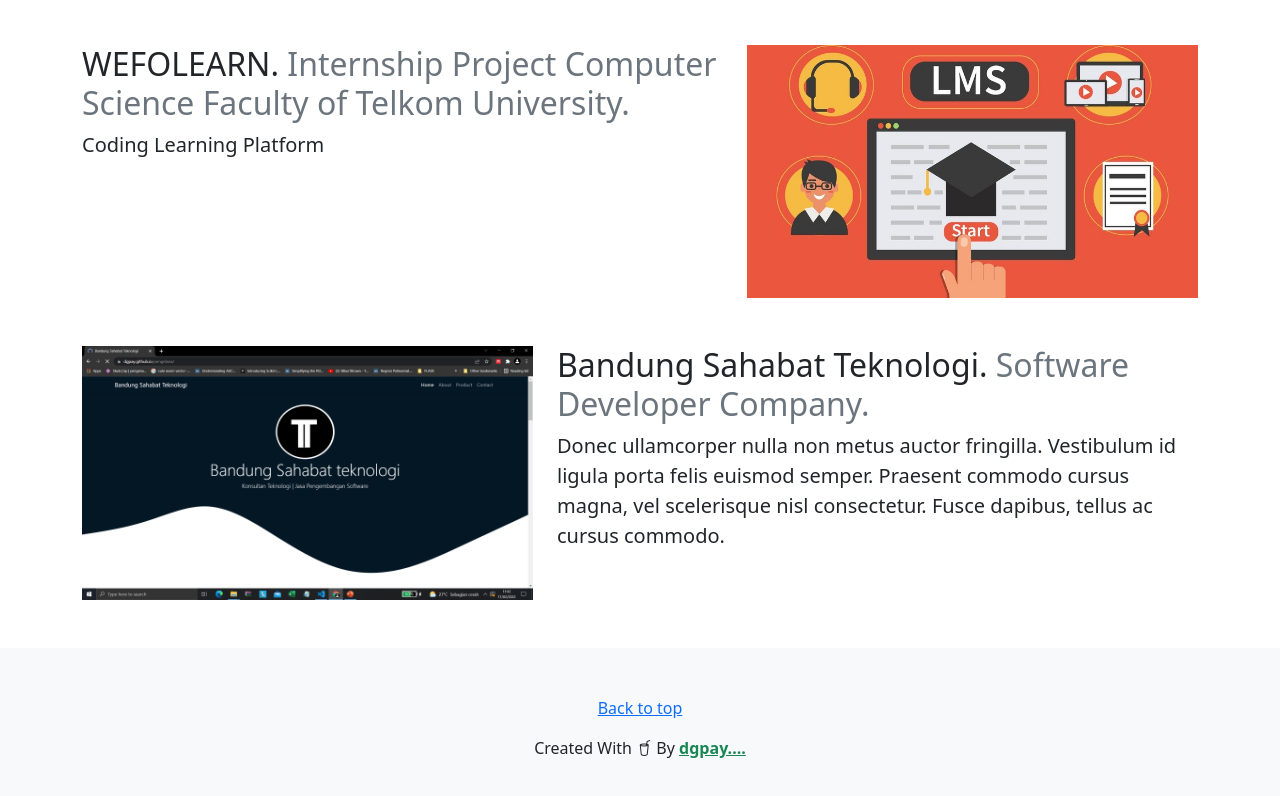
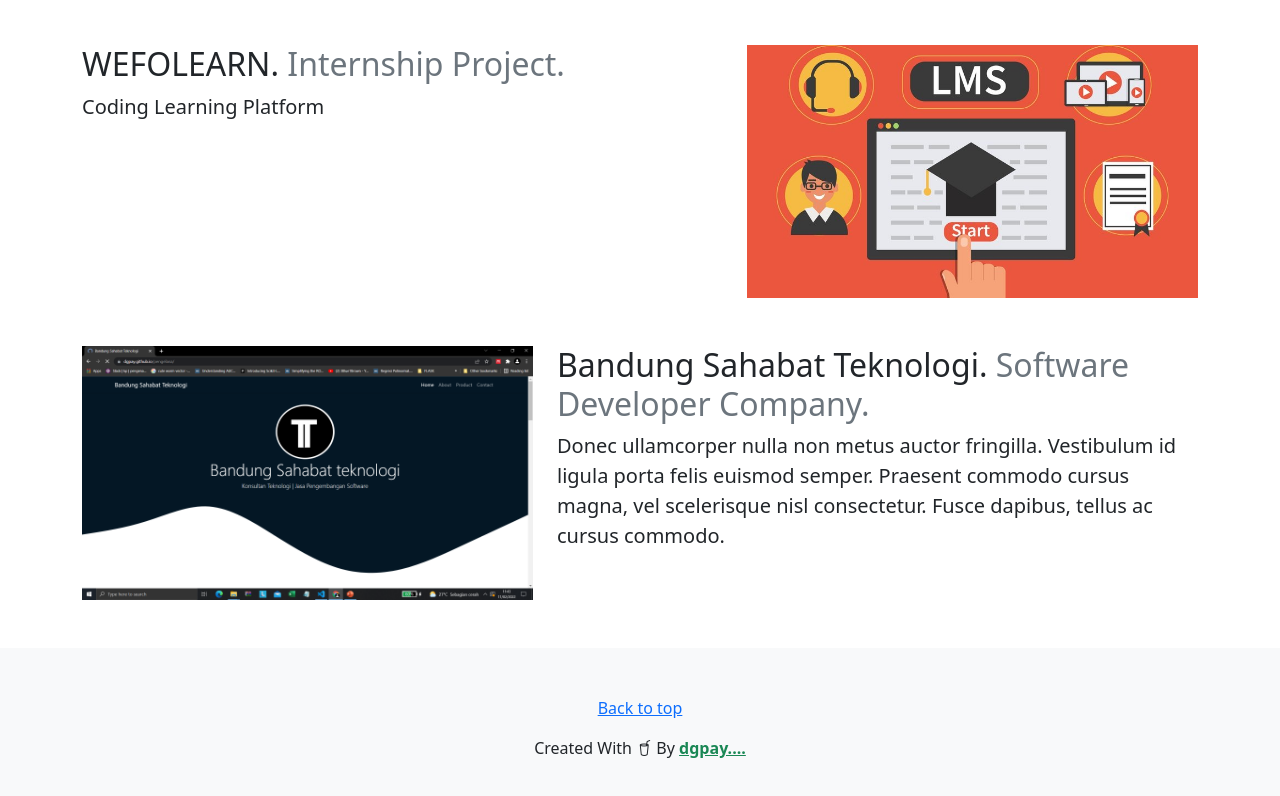
Before and after one commit to dgpay/dgpay.github.io, a plain HTML site: page index.html in a window 1280 px wide. Shown: the part 2638-3434 px from the top of the page. Drawn offline with nearby package versions, Linux system fonts and the light colour scheme.

Commit message:
change desc

```diff
--- a/index.html
+++ b/index.html
@@ -190,7 +190,7 @@
         </div>
         <div class="row featurette mb-5">
           <div class="col-md-7">
-            <h2 class="featurette-heading">WEFOLEARN. <span class="text-muted">Internship Project Computer Science Faculty of Telkom University.</span></h2>
+            <h2 class="featurette-heading">WEFOLEARN. <span class="text-muted">Internship Project.</span></h2>
             <p class="lead">Coding Learning Platform</p>
           </div>
           <div class="col-md-5">
```
